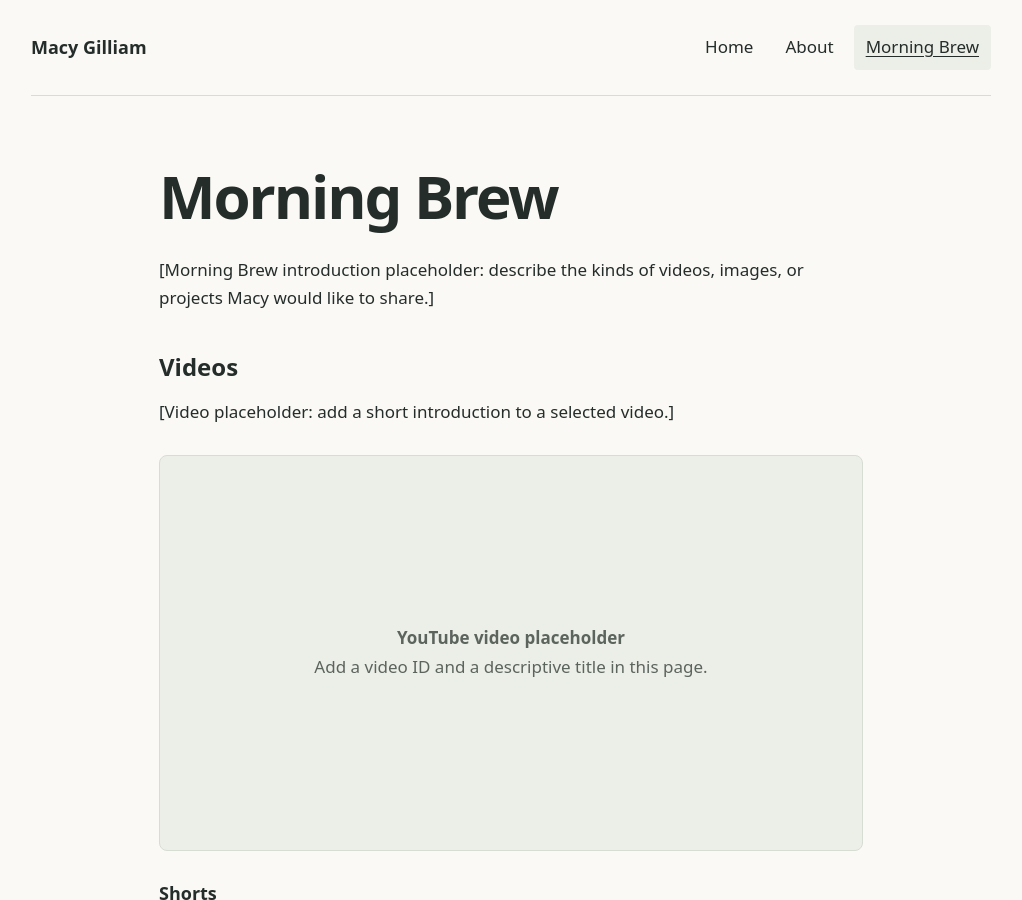
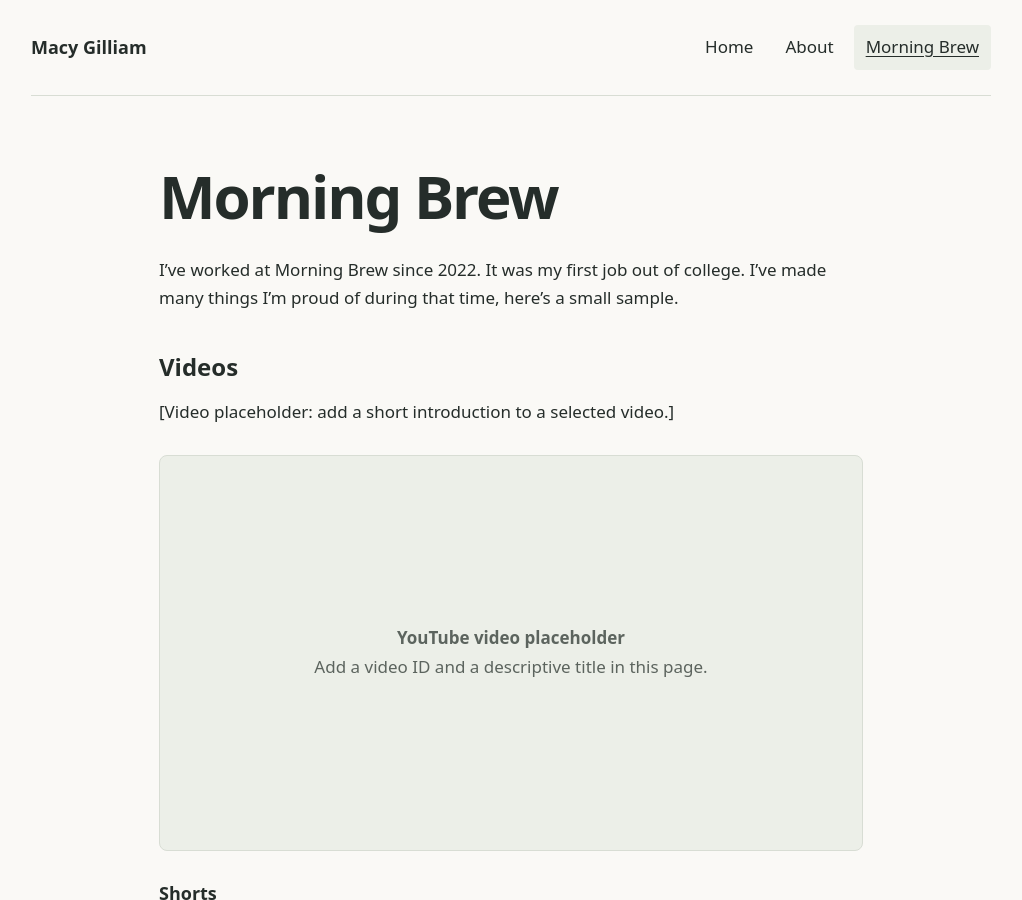
Before and after one commit to macyagilliam/macyagilliam, a Jekyll site: the page built from morning-brew.md, in a window 1280 px wide and 900 px high. Shown: the whole window, without its empty margins (129-1151 px from the left). Built offline with Jekyll 4.4.1, drawn with Linux system fonts in a browser that asks for light colours.

Commit message:
Replace Morning Brew page introduction placeholder with real copy

```diff
--- a/morning-brew.md
+++ b/morning-brew.md
@@ -3,7 +3,7 @@ title: Morning Brew
 permalink: /morning-brew/
 ---
 
-[Morning Brew introduction placeholder: describe the kinds of videos, images, or projects Macy would like to share.]
+I've worked at Morning Brew since 2022. It was my first job out of college. I've made many things I'm proud of during that time, here's a small sample.
 
 ## Videos
 
```
